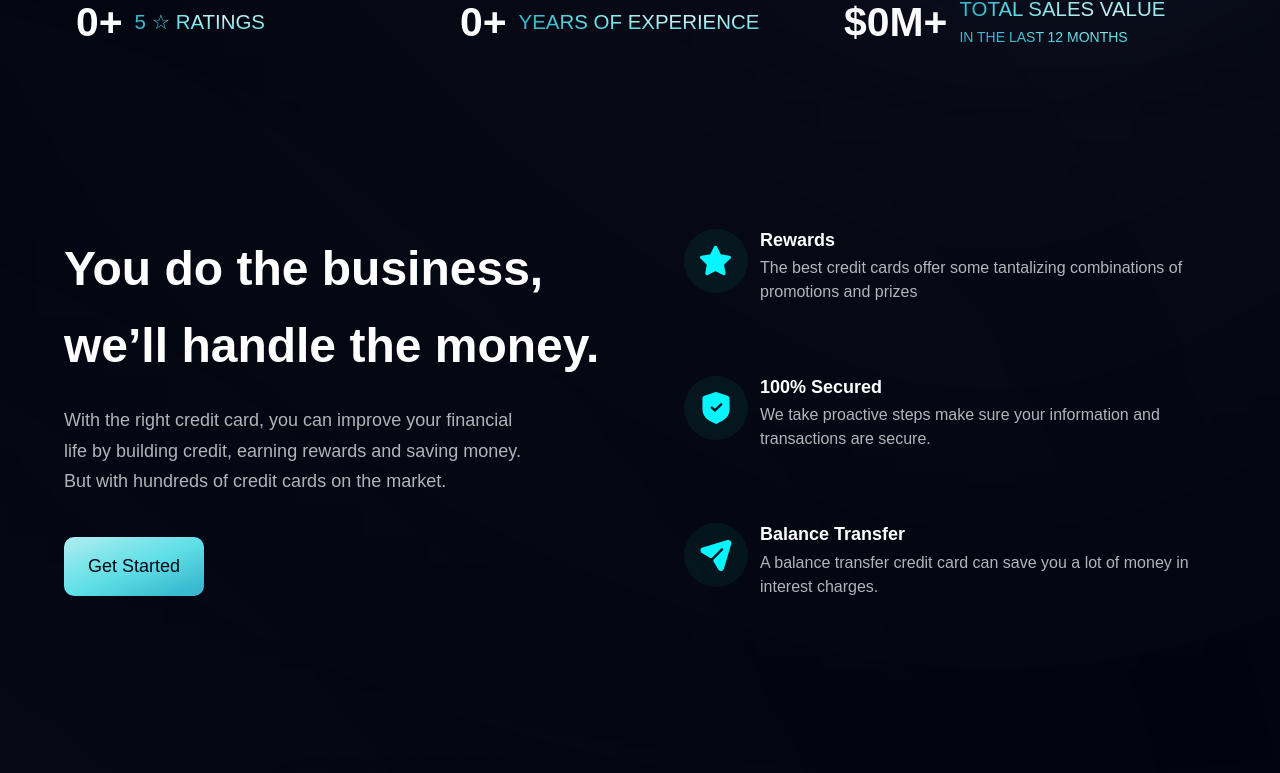
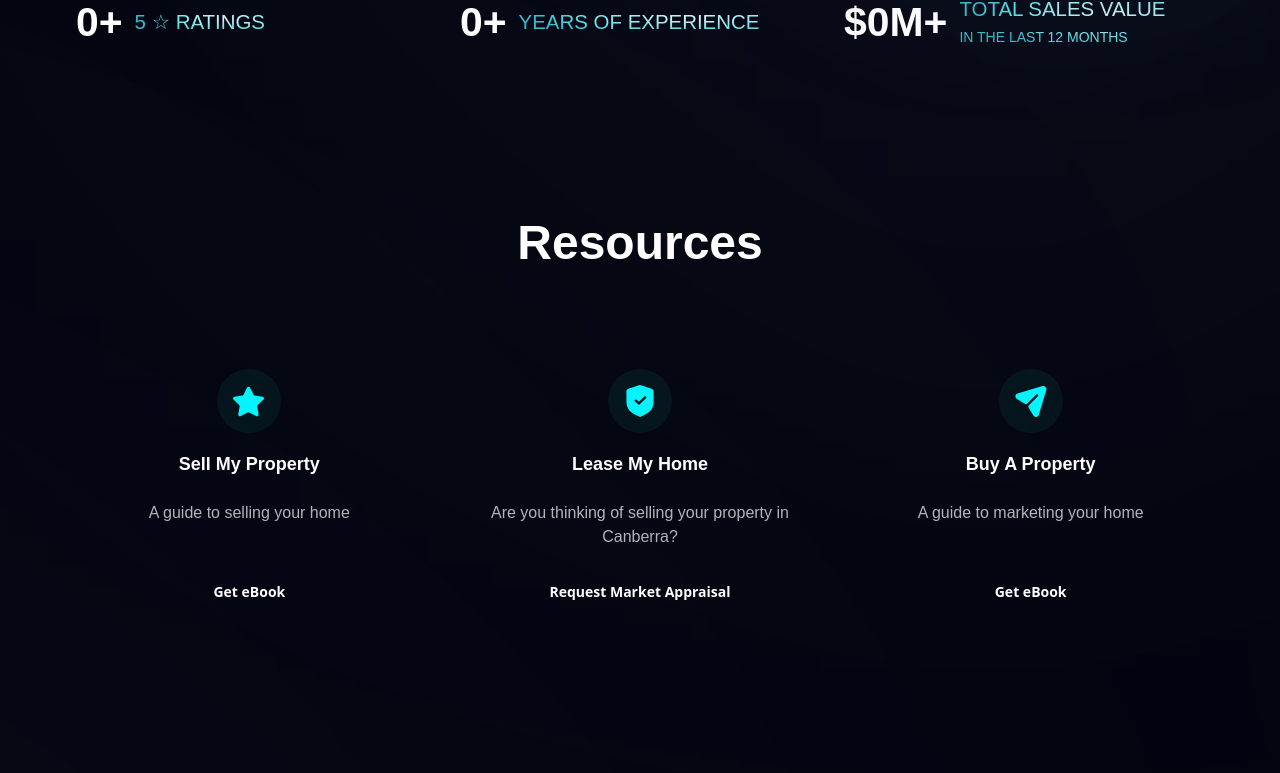
Before and after one commit to 7Mudit/real-estate-work, a React (Create React App) app: page / in a window 1280 px wide. Shown: the part 891-1664 px from the top of the page. Built offline with nearby package versions, Linux system fonts and the light colour scheme.

Commit message:
made resources section also

```diff
--- a/src/App.css
+++ b/src/App.css
@@ -38,3 +38,36 @@
     border-radius: 50%; /* Makes it a circle */
     background-color: #333; /* Color of inner circle */
   }
+
+  /* Card styling */
+.card-container {
+  background: linear-gradient(145deg, #292929, #1e1e1e);
+  box-shadow: 4px 4px 6px #0d0d0d, -4px -4px 6px #363636;
+  border-radius: 8px;
+  padding: 20px;
+  transition: transform 0.3s ease-in-out;
+  &:hover {
+      transform: scale(1.25);
+  }
+}
+
+.card-container img {
+  width: 150px;  /* Or whatever fits your needs */
+  height: auto;
+  border-radius: 50%;
+}
+
+.card-title {
+  font-size: 24px;
+  font-weight: normal;
+  margin-top: 10px;
+  margin-bottom: 10px;
+  color: #ffffff;
+}
+
+.card-content {
+  font-size: 15px;
+  line-height: 26px;
+  color: #4f347b;
+  text-align: center;
+}
--- a/src/components/Business.jsx
+++ b/src/components/Business.jsx
@@ -1,40 +1,68 @@
 import { features } from "../constants";
 import styles, { layout } from "../style";
 import Button from "./Button";
-
-const FeatureCard = ({ icon, title, content, index }) => (
-  <div className={`flex flex-row p-6 rounded-[20px] ${index !== features.length - 1 ? "mb-6" : "mb-0"} feature-card`}>
-    <div className={`w-[64px] h-[64px] rounded-full ${styles.flexCenter} bg-dimBlue`}>
+{
+  /* <div
+className="w-1/3 sm:p-0 p-4 mx-auto mb-10 hover:cursor-pointer"
+>
+<div className="bg-white pb-4 rounded-lg shadow-md overflow-hidden justify-center items-center flex flex-col dark:bg-[#1E1E1E] dark:border">
+  <img
+    src={icon}
+    alt={title}
+    className="object-cover"
+  />
+  <div className="p-4 flex-grow">
+    <h3 className="text-xl sm:text-sm md:text-md text-gray-500 dark:text-[#63B8FF]  font-semibold mb-2">
+      {title}
+    </h3>
+    <p className="text-gray-800 sm:text-sm dark:text-[#E0E0E0]  mb-4 ">
+      {content}
+    </p>
+  </div>
+  <div
+    className="bg-dark
+   dark:bg-white dark:text-[#F57C00] text-white w-[80%] text-center py-2 rounded-b-lg"
+  >
+    <button className="font-semibold sm:text-sm md:text-md">
+    {btnText}
+    </button>
+  </div>
+</div>
+</div> */
+}
+const FeatureCard = ({ icon, title, content, index, btnText }) => (
+  <div
+    className={`flex flex-col gap-5 transition-all duration-300 hover:scale-110  sm:h-[350px]  items-center p-6 rounded-[20px]  ${
+      index !== features.length - 1 ? "mb-6" : "mb-0"
+    } feature-card`}
+  >
+    <div
+      className={`w-[64px] h-[64px] rounded-full ${styles.flexCenter} bg-dimBlue`}
+    >
       <img src={icon} alt="star" className="w-[50%] h-[50%] object-contain" />
     </div>
-    <div className="flex-1 flex flex-col ml-3">
-      <h4 className="font-poppins font-semibold text-white text-[18px] leading-[23.4px] mb-1">
-        {title}
-      </h4>
-      <p className="font-poppins font-normal text-dimWhite text-[16px] leading-[24px]">
-        {content}
-      </p>
+    <h4 className="font-poppins font-semibold text-white text-[18px] leading-[23.4px] mb-1">
+      {title}
+    </h4>
+    <p className="font-poppins text-center  sm:h-[50px] font-normal  text-dimWhite text-[16px] leading-[24px]">
+      {content}
+    </p>
+    <div
+      className="bg-dark
+   dark:bg-white dark:text-[#F57C00] text-white w-[80%] text-center py-2 rounded-b-lg"
+    >
+      <button className="font-semibold sm:text-sm md:text-md">{btnText}</button>
     </div>
   </div>
 );
 
-const Business = () =>  (
-  <section id="features" className={layout.section}>
-    <div className={layout.sectionInfo}>
-      <h2 className={styles.heading2}>
-        You do the business, <br className="sm:block hidden" /> we’ll handle
-        the money.
-      </h2>
-      <p className={`${styles.paragraph} max-w-[470px] mt-5`}>
-        With the right credit card, you can improve your financial life by
-        building credit, earning rewards and saving money. But with hundreds
-        of credit cards on the market.
-      </p>
-
-      <Button styles={`mt-10`} />
+const Business = () => (
+  <section id="features" className="flex flex-col items-center">
+    <div className={styles.paddingY}>
+      <h2 className={styles.heading2}>Resources</h2>
     </div>
 
-    <div className={`${layout.sectionImg} flex-col`}>
+    <div className="grid grid-cols-1 sm:grid-cols-2 md:grid-cols-3  gap-5  mx-auto">
       {features.map((feature, index) => (
         <FeatureCard key={feature.id} {...feature} index={index} />
       ))}
--- a/src/components/Button.jsx
+++ b/src/components/Button.jsx
@@ -1,8 +1,8 @@
 import React from "react";
 
-const Button = ({ styles }) => (
+const Button = ({ styles , content }) => (
   <button type="button" className={`py-4 px-6 font-poppins font-medium text-[18px] text-primary bg-blue-gradient rounded-[10px] outline-none ${styles}`}>
-    Get Started
+    {content}
   </button>
 );
 
--- a/src/constants/index.js
+++ b/src/constants/index.js
@@ -23,23 +23,26 @@ export const features = [
   {
     id: "feature-1",
     icon: star,
-    title: "Rewards",
+    title: "Sell My Property",
     content:
-      "The best credit cards offer some tantalizing combinations of promotions and prizes",
+      "A guide to selling your home",
+      btnText : "Get eBook"
   },
   {
     id: "feature-2",
     icon: shield,
-    title: "100% Secured",
+    title: "Lease My Home",
     content:
-      "We take proactive steps make sure your information and transactions are secure.",
+      "Are you thinking of selling your property in Canberra?",
+      btnText : "Request Market Appraisal"
   },
   {
     id: "feature-3",
     icon: send,
-    title: "Balance Transfer",
+    title: "Buy A Property",
     content:
-      "A balance transfer credit card can save you a lot of money in interest charges.",
+      "A guide to marketing your home",
+      btnText : "Get eBook"
   },
 ];
 
--- a/src/pages/HomePage.js
+++ b/src/pages/HomePage.js
@@ -18,7 +18,7 @@ const HomePage = () => {
   const [userModal, setUserModal] = useState(false);
   return (
     <>
-      <div className="bg-primary w-full overflow-hidden">
+      <div className="bg-primary  w-full overflow-hidden">
         <div className={`${styles.paddingX} ${styles.flexCenter}`}>
           <div className={`${styles.boxWidth}`}>
             <Navbar />
```
